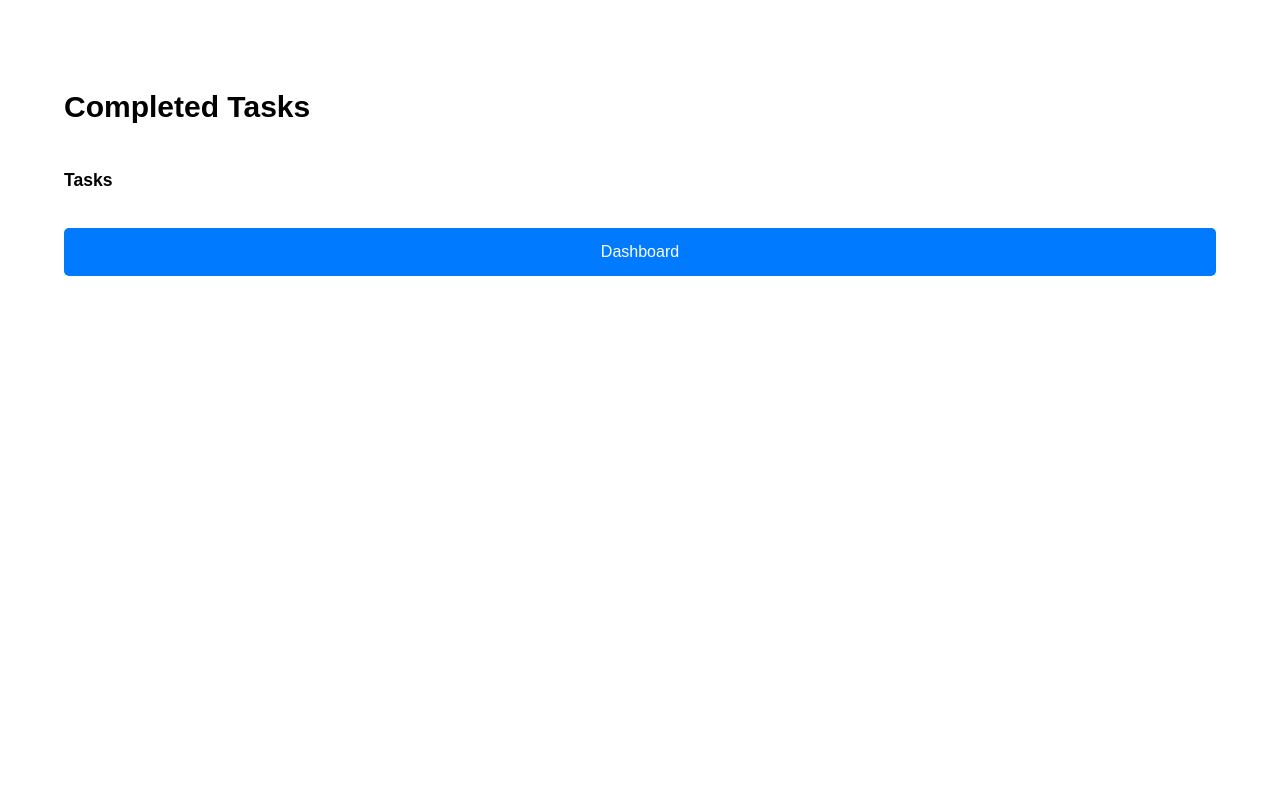
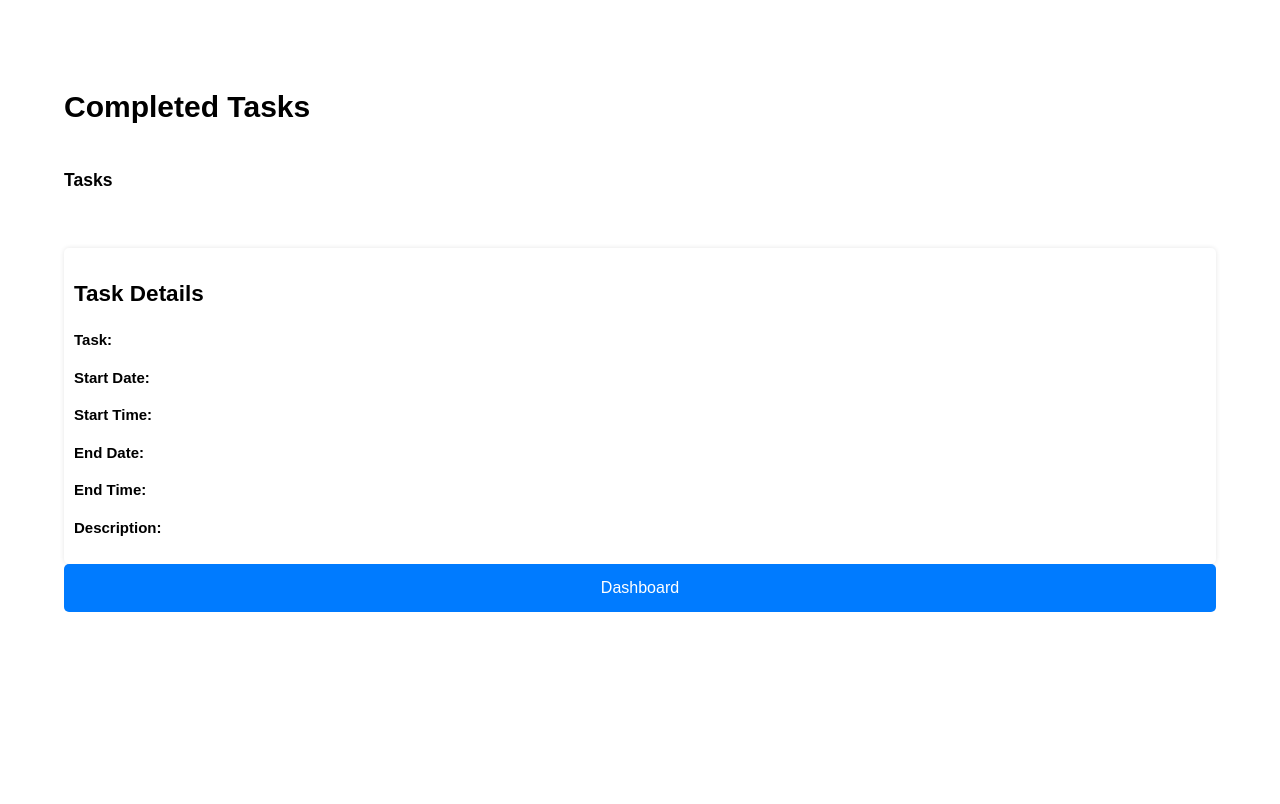
Before and after one commit to ShatakshiRanjan/JIOWebDesign, a Flask app: page /completed_tasks in a window 1280 px wide. Shown: the top 804 px of the page. Run offline with Flask 3, Linux system fonts and the light colour scheme; the visitor is signed in with stand-in values (Sample User, id 1); data that the repository does not hold is empty; some libraries are stand-ins or nearby versions.

Commit message:
connects

```diff
--- a/Flask/Main.py
+++ b/Flask/Main.py
@@ -191,7 +191,12 @@
         return redirect(url_for('login'))
 
     cursor = mysql.connection.cursor(MySQLdb.cursors.DictCursor)
-    cursor.execute("SELECT TID, task FROM tasks WHERE dedicatedTo = %s AND completed = TRUE", (user_id,))
+    # Fetch tasks for the user using the dedicatedTo column
+    cursor.execute("""
+        SELECT TID, task, dateOfTaskStart, timeOfTaskStart, dateOfTaskEnd, timeOfTaskEnd, dedicatedTo, descript
+        FROM tasks
+        WHERE dedicatedTo = %s AND completed = TRUE
+    """, (user_id,))
     tasks = cursor.fetchall()
     cursor.close()
 
--- a/Flask/templates/completed_tasks.html
+++ b/Flask/templates/completed_tasks.html
@@ -3,7 +3,7 @@
 <head>
     <meta charset="UTF-8">
     <meta name="viewport" content="width=device-width, initial-scale=1.0">
-    <link rel ="stylesheet" href="{{ url_for('static', filename='idex.css') }}">
+    <link rel="stylesheet" href="{{ url_for('static', filename='idex.css') }}">
     <script src="{{ url_for('static', filename='idex.js') }}" defer></script>
     <title>Completed Tasks</title>
     <link rel="shortcut icon" href="{{ url_for('static', filename='Images/favicon.ico') }}">
@@ -13,15 +13,32 @@
         <h1>Completed Tasks</h1>
         <div class="section">
             <h3>Tasks</h3>
-            <ul>
+            <ul id="tasks-list">
                 {% for task in tasks %}
-                    <li>
+                    <li class="task-item"
+                        data-task="{{ task['task'] }}"
+                        data-start-date="{{ task['dateOfTaskStart'] }}"
+                        data-start-time="{{ task['timeOfTaskStart'] }}"
+                        data-end-date="{{ task['dateOfTaskEnd'] }}"
+                        data-end-time="{{ task['timeOfTaskEnd'] }}"
+                        data-dedicated-to="{{ task['dedicatedTo'] }}"
+                        data-description="{{ task['descript'] }}">
                         <input type="checkbox" id="task{{ task['TID'] }}" name="task{{ task['TID'] }}" value="{{ task['TID'] }}" checked>
                         <label for="task{{ task['TID'] }}">{{ task['task'] }}</label>
                     </li>
                 {% endfor %}
             </ul>
         </div>
+        <div class="task-details" id="task-details">
+            <h2>Task Details</h2>
+            <p><strong>Task:</strong> <span id="details-task"></span></p>
+            <p><strong>Start Date:</strong> <span id="details-start-date"></span></p>
+            <p><strong>Start Time:</strong> <span id="details-start-time"></span></p>
+            <p><strong>End Date:</strong> <span id="details-end-date"></span></p>
+            <p><strong>End Time:</strong> <span id="details-end-time"></span></p>
+            <!--<p><strong>Assigned To:</strong> <span id="details-dedicated-to"></span></p>-->
+            <p><strong>Description:</strong> <span id="details-description"></span></p>
+        </div>
         <button class="task-button" onclick="window.location.href='{{ url_for('nextpage') }}';">Dashboard</button>
     </div>
 </body>
```
